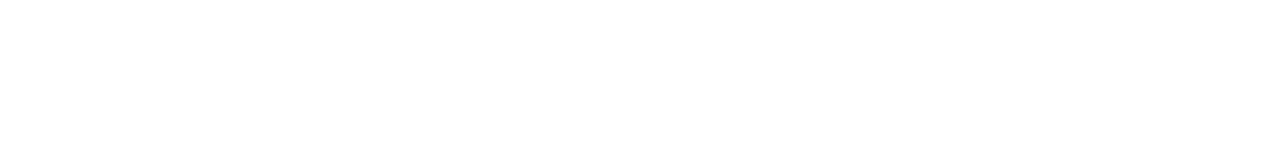
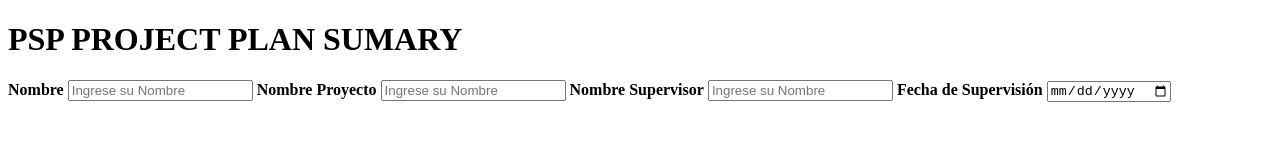
Before and after one commit to NicolasPicoG/PSP-template, a plain HTML site: page index.html in a window 1280 px wide. Drawn offline with Linux system fonts and the light colour scheme.

Commit message:
commit on master

```diff
--- a/index.html
+++ b/index.html
@@ -3,9 +3,18 @@
 <head>
     <meta charset="UTF-8">
     <meta name="viewport" content="width=device-width, initial-scale=1.0">
-    <title>Document</title>
+    <title>Formulario PSP</title>
 </head>
 <body>
+<h1>PSP PROJECT PLAN SUMARY</h1>
+<strong>Nombre</strong>
+<input type="text" name="Nombre" placeholder="Ingrese su Nombre" >
+<strong>Nombre Proyecto</strong>
+<input type="text" name="Nombre_Proyecto" placeholder="Ingrese su Nombre" >
+<strong>Nombre Supervisor</strong>
+<input type="text" name="Nombre_Supervisor" placeholder="Ingrese su Nombre" >
+<strong>Fecha de Supervisión</strong>
+<input type="date" name="Fecha_Supervision" />
 
 </body>
 </html>
```
